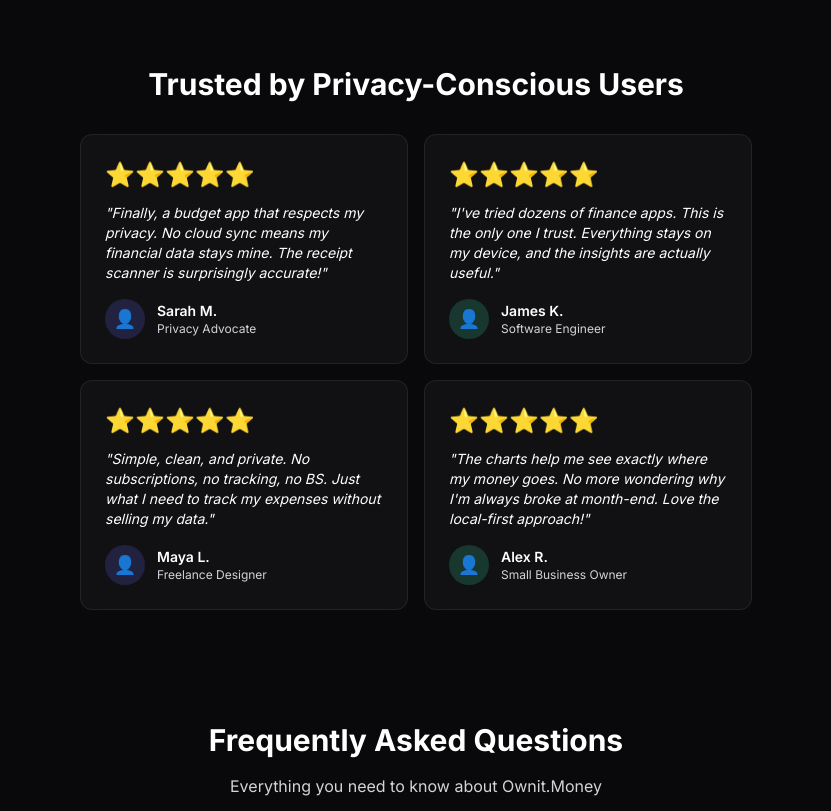
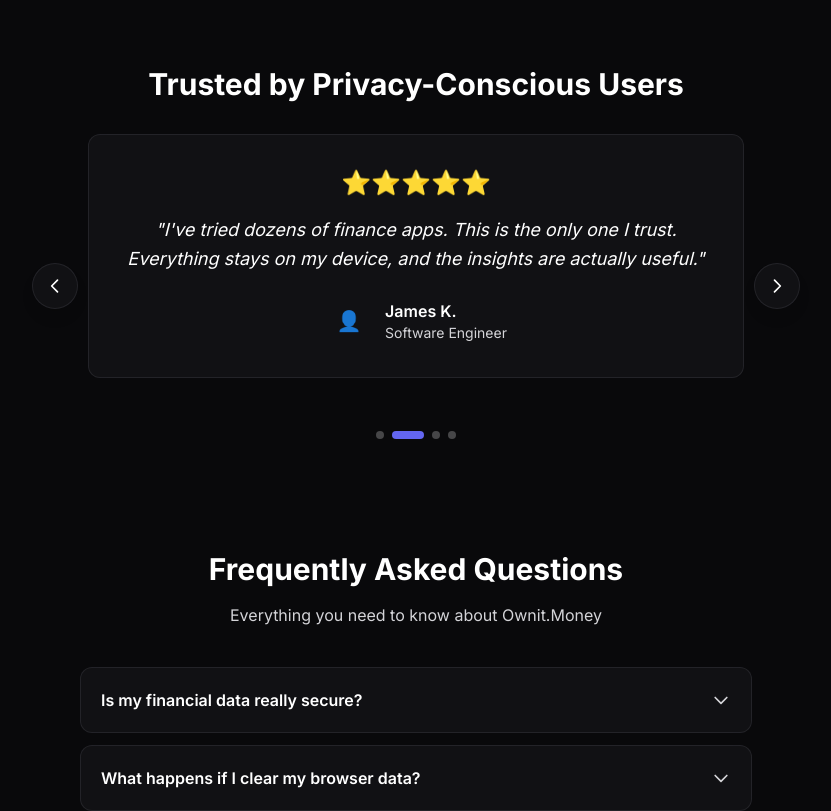
Before and after one commit to desertmountainagency-art/sg-ed21d07d-e5e4-4609-96a2-e8d1b6320c6c-1784351043, a React (Vite) app: page / in a window 1280 px wide. Shown: the part 680-1491 px from the top of the page, without its empty margins (224-1055 px from the left). Built offline with nearby package versions, Linux system fonts and the light colour scheme.

Commit message:
feat(ui): convert testimonials to dynamic carousel

```diff
--- a/src/components/LandingPage.tsx
+++ b/src/components/LandingPage.tsx
@@ -1,4 +1,4 @@
-import { useState } from "react";
+import { useState, useEffect } from "react";
 
 interface LandingPageProps {
   onGetStarted: () => void;
@@ -6,10 +6,65 @@ interface LandingPageProps {
 
 export default function LandingPage({ onGetStarted }: LandingPageProps) {
   const [openFaq, setOpenFaq] = useState<number | null>(null);
+  const [currentTestimonial, setCurrentTestimonial] = useState(0);
+  const [isAutoPlaying, setIsAutoPlaying] = useState(true);
 
   const toggleFaq = (index: number) => {
     setOpenFaq(openFaq === index ? null : index);
   };
+
+  const testimonials = [
+    {
+      quote: "Finally, a budget app that respects my privacy. No cloud sync means my financial data stays mine. The receipt scanner is surprisingly accurate!",
+      name: "Sarah M.",
+      role: "Privacy Advocate",
+      avatar: "👤",
+      color: "accent"
+    },
+    {
+      quote: "I've tried dozens of finance apps. This is the only one I trust. Everything stays on my device, and the insights are actually useful.",
+      name: "James K.",
+      role: "Software Engineer",
+      avatar: "👤",
+      color: "success"
+    },
+    {
+      quote: "Simple, clean, and private. No subscriptions, no tracking, no BS. Just what I need to track my expenses without selling my data.",
+      name: "Maya L.",
+      role: "Freelance Designer",
+      avatar: "👤",
+      color: "accent"
+    },
+    {
+      quote: "The charts help me see exactly where my money goes. No more wondering why I'm always broke at month-end. Love the local-first approach!",
+      name: "Alex R.",
+      role: "Small Business Owner",
+      avatar: "👤",
+      color: "success"
+    }
+  ];
+
+  const nextTestimonial = () => {
+    setCurrentTestimonial((prev) => (prev + 1) % testimonials.length);
+  };
+
+  const prevTestimonial = () => {
+    setCurrentTestimonial((prev) => (prev - 1 + testimonials.length) % testimonials.length);
+  };
+
+  const goToTestimonial = (index: number) => {
+    setCurrentTestimonial(index);
+  };
+
+  useEffect(() => {
+    if (!isAutoPlaying) return;
+
+    const interval = setInterval(() => {
+      nextTestimonial();
+    }, 5000);
+
+    return () => clearInterval(interval);
+  }, [isAutoPlaying, currentTestimonial]);
 
   const faqs = [
     {
@@ -101,81 +156,82 @@ export default function LandingPage({ onGetStarted }: LandingPageProps) {
             Trusted by Privacy-Conscious Users
           </h2>
 
-          <div className="grid grid-cols-1 md:grid-cols-2 gap-4 max-w-4xl mx-auto">
-            {/* Testimonial 1 */}
-            <div className="bg-bg-surface border border-border-custom rounded-xl p-5 sm:p-6 backdrop-blur-md text-left">
-              <div className="flex items-start gap-3 mb-3">
+          {/* Testimonial Carousel */}
+          <div
+            className="relative max-w-3xl mx-auto"
+            onMouseEnter={() => setIsAutoPlaying(false)}
+            onMouseLeave={() => setIsAutoPlaying(true)}
+          >
+            {/* Carousel container */}
+            <div className="overflow-hidden">
+              <div
+                className="flex transition-transform duration-500 ease-in-out"
+                style={{ transform: `translateX(-${currentTestimonial * 100}%)` }}
+              >
+                {testimonials.map((testimonial, index) => (
+                  <div
+                    key={index}
+                    className="w-full flex-shrink-0 px-2"
+                  >
+                    <div className="bg-bg-surface border border-border-custom rounded-xl p-6 sm:p-8 backdrop-blur-md text-center">
+                      <div className="flex items-center justify-center gap-1 mb-4">
                         <div className="text-2xl">⭐⭐⭐⭐⭐</div>
                       </div>
-              <p className="text-sm text-text-secondary italic mb-4">
-                "Finally, a budget app that respects my privacy. No cloud sync means my financial data stays mine. The receipt scanner is surprisingly accurate!"
+                      <p className="text-base sm:text-lg text-text-secondary italic mb-6 leading-relaxed">
+                        "{testimonial.quote}"
                       </p>
-              <div className="flex items-center gap-3">
-                <div className="w-10 h-10 rounded-full bg-accent/20 flex items-center justify-center text-lg">
-                  👤
+                      <div className="flex items-center justify-center gap-3">
+                        <div className={`w-12 h-12 rounded-full bg-${testimonial.color}/20 flex items-center justify-center text-xl`}>
+                          {testimonial.avatar}
                         </div>
-                <div>
-                  <p className="font-semibold text-text-primary text-sm">Sarah M.</p>
-                  <p className="text-xs text-text-muted">Privacy Advocate</p>
+                        <div className="text-left">
+                          <p className="font-semibold text-text-primary">{testimonial.name}</p>
+                          <p className="text-sm text-text-muted">{testimonial.role}</p>
                         </div>
                       </div>
                     </div>
-
-            {/* Testimonial 2 */}
-            <div className="bg-bg-surface border border-border-custom rounded-xl p-5 sm:p-6 backdrop-blur-md text-left">
-              <div className="flex items-start gap-3 mb-3">
-                <div className="text-2xl">⭐⭐⭐⭐⭐</div>
                   </div>
-              <p className="text-sm text-text-secondary italic mb-4">
-                "I've tried dozens of finance apps. This is the only one I trust. Everything stays on my device, and the insights are actually useful."
-              </p>
-              <div className="flex items-center gap-3">
-                <div className="w-10 h-10 rounded-full bg-success/20 flex items-center justify-center text-lg">
-                  👤
-                </div>
-                <div>
-                  <p className="font-semibold text-text-primary text-sm">James K.</p>
-                  <p className="text-xs text-text-muted">Software Engineer</p>
-                </div>
+                ))}
               </div>
             </div>
 
-            {/* Testimonial 3 */}
-            <div className="bg-bg-surface border border-border-custom rounded-xl p-5 sm:p-6 backdrop-blur-md text-left">
-              <div className="flex items-start gap-3 mb-3">
-                <div className="text-2xl">⭐⭐⭐⭐⭐</div>
-              </div>
-              <p className="text-sm text-text-secondary italic mb-4">
-                "Simple, clean, and private. No subscriptions, no tracking, no BS. Just what I need to track my expenses without selling my data."
-              </p>
-              <div className="flex items-center gap-3">
-                <div className="w-10 h-10 rounded-full bg-accent/20 flex items-center justify-center text-lg">
-                  👤
-                </div>
-                <div>
-                  <p className="font-semibold text-text-primary text-sm">Maya L.</p>
-                  <p className="text-xs text-text-muted">Freelance Designer</p>
-                </div>
-              </div>
-            </div>
+            {/* Navigation arrows */}
+            <button
+              type="button"
+              onClick={prevTestimonial}
+              className="absolute left-0 top-1/2 -translate-y-1/2 -translate-x-4 sm:-translate-x-12 bg-bg-surface border border-border-custom rounded-full p-2 sm:p-3 hover:bg-accent hover:border-accent transition-all shadow-lg"
+              aria-label="Previous testimonial"
+            >
+              <svg className="w-5 h-5 text-text-primary" fill="none" stroke="currentColor" viewBox="0 0 24 24">
+                <path strokeLinecap="round" strokeLinejoin="round" strokeWidth={2} d="M15 19l-7-7 7-7" />
+              </svg>
+            </button>
+            <button
+              type="button"
+              onClick={nextTestimonial}
+              className="absolute right-0 top-1/2 -translate-y-1/2 translate-x-4 sm:translate-x-12 bg-bg-surface border border-border-custom rounded-full p-2 sm:p-3 hover:bg-accent hover:border-accent transition-all shadow-lg"
+              aria-label="Next testimonial"
+            >
+              <svg className="w-5 h-5 text-text-primary" fill="none" stroke="currentColor" viewBox="0 0 24 24">
+                <path strokeLinecap="round" strokeLinejoin="round" strokeWidth={2} d="M9 5l7 7-7 7" />
+              </svg>
+            </button>
 
-            {/* Testimonial 4 */}
-            <div className="bg-bg-surface border border-border-custom rounded-xl p-5 sm:p-6 backdrop-blur-md text-left">
-              <div className="flex items-start gap-3 mb-3">
-                <div className="text-2xl">⭐⭐⭐⭐⭐</div>
-              </div>
-              <p className="text-sm text-text-secondary italic mb-4">
-                "The charts help me see exactly where my money goes. No more wondering why I'm always broke at month-end. Love the local-first approach!"
-              </p>
-              <div className="flex items-center gap-3">
-                <div className="w-10 h-10 rounded-full bg-success/20 flex items-center justify-center text-lg">
-                  👤
-                </div>
-                <div>
-                  <p className="font-semibold text-text-primary text-sm">Alex R.</p>
-                  <p className="text-xs text-text-muted">Small Business Owner</p>
-                </div>
-              </div>
+            {/* Dot indicators */}
+            <div className="flex items-center justify-center gap-2 mt-6">
+              {testimonials.map((_, index) => (
+                <button
+                  key={index}
+                  type="button"
+                  onClick={() => goToTestimonial(index)}
+                  className={`transition-all ${
+                    currentTestimonial === index
+                      ? "w-8 h-2 bg-accent rounded-full"
+                      : "w-2 h-2 bg-text-muted/30 rounded-full hover:bg-text-muted/50"
+                  }`}
+                  aria-label={`Go to testimonial ${index + 1}`}
+                />
+              ))}
             </div>
           </div>
         </div>
```
Lines whose indentation alone changed are shown as unchanged.
